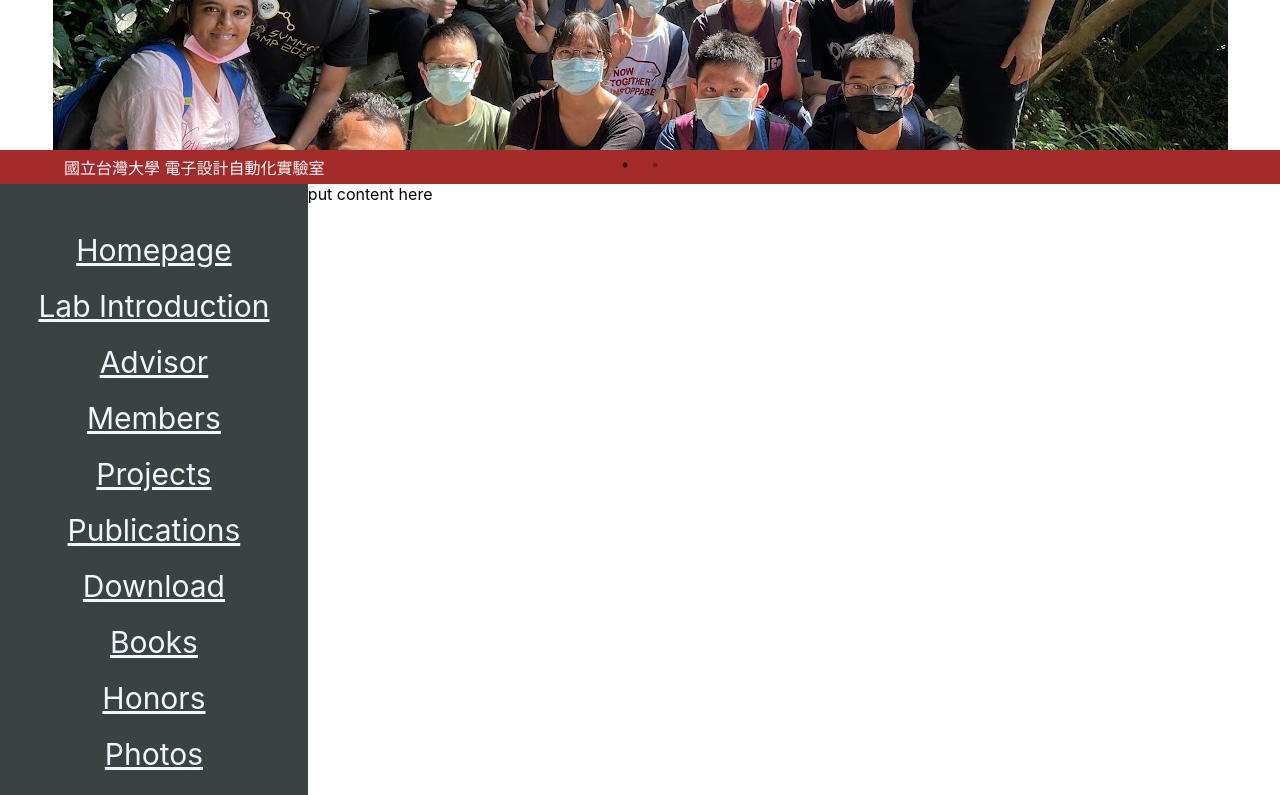
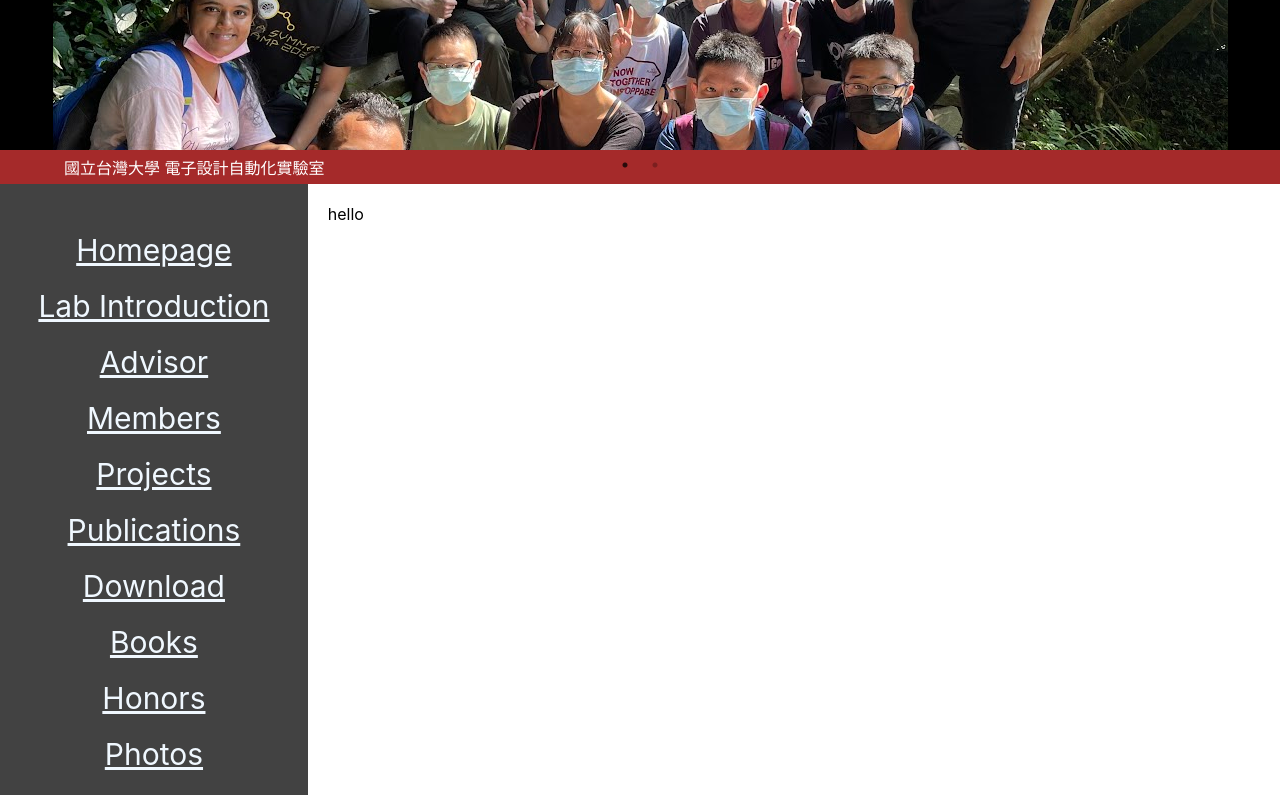
Before and after one commit to harry1003/Lab-Website, a React (Create React App) app in the folder client/: page / in a window 1280 px wide. Shown: the top 795 px of the page. Built offline with nearby package versions, Linux system fonts and the light colour scheme.

Commit message:
add routers

```diff
--- a/client/src/containers/Body/Body.css
+++ b/client/src/containers/Body/Body.css
@@ -9,7 +9,7 @@
 
 .Links {
     width: 20%;
-    background-color: rgb(60, 66, 66);
+    background-color: rgb(66, 66, 66);
 
     padding-top: 3%;
     padding-left: 3%;
@@ -33,4 +33,5 @@
 
 .Content {
     width: 100%;
+    padding: 20px;
 }
--- a/client/src/containers/Body/Body.js
+++ b/client/src/containers/Body/Body.js
@@ -1,10 +1,5 @@
 import React, { Component } from 'react'
-import {
-    BrowserRouter as Router,
-    Switch,
-    Route,
-    Link
-} from "react-router-dom";
+import { Routes, Route, Link } from "react-router-dom";
 import './Body.css'
 
 import introduction  from "../../resource/EDA_lab.pdf"
@@ -33,7 +28,9 @@ class Body extends Component {
                 </nav>
 
                 <div className="Content">
-                    put content here
+                    <Routes>
+                        <Route path='/' element={<div>hello</div>}/>
+                    </Routes>
                 </div>
             </div>
         );
--- a/client/src/containers/Header/Header.css
+++ b/client/src/containers/Header/Header.css
@@ -5,6 +5,7 @@
 
 .Pics {
     height: 150px;
+    background-color: black;
 }
 
 .Pic {
```
